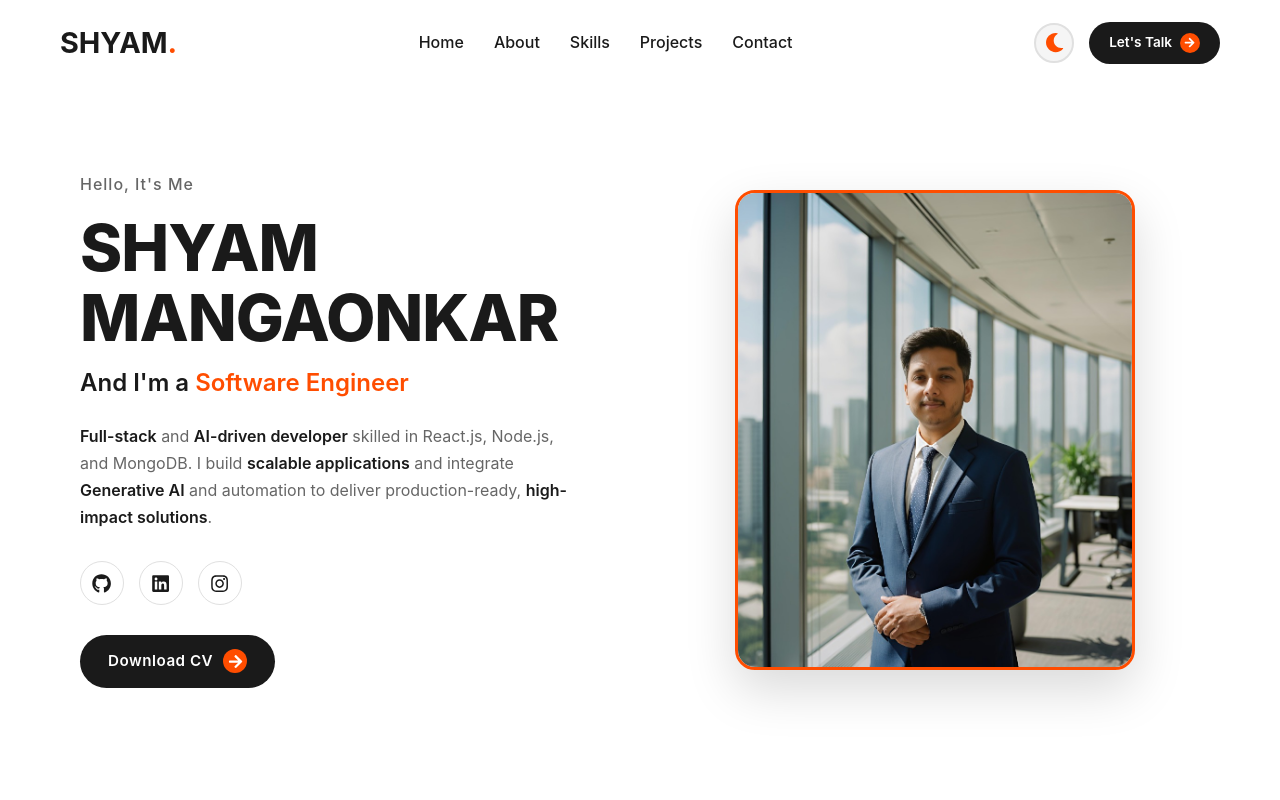
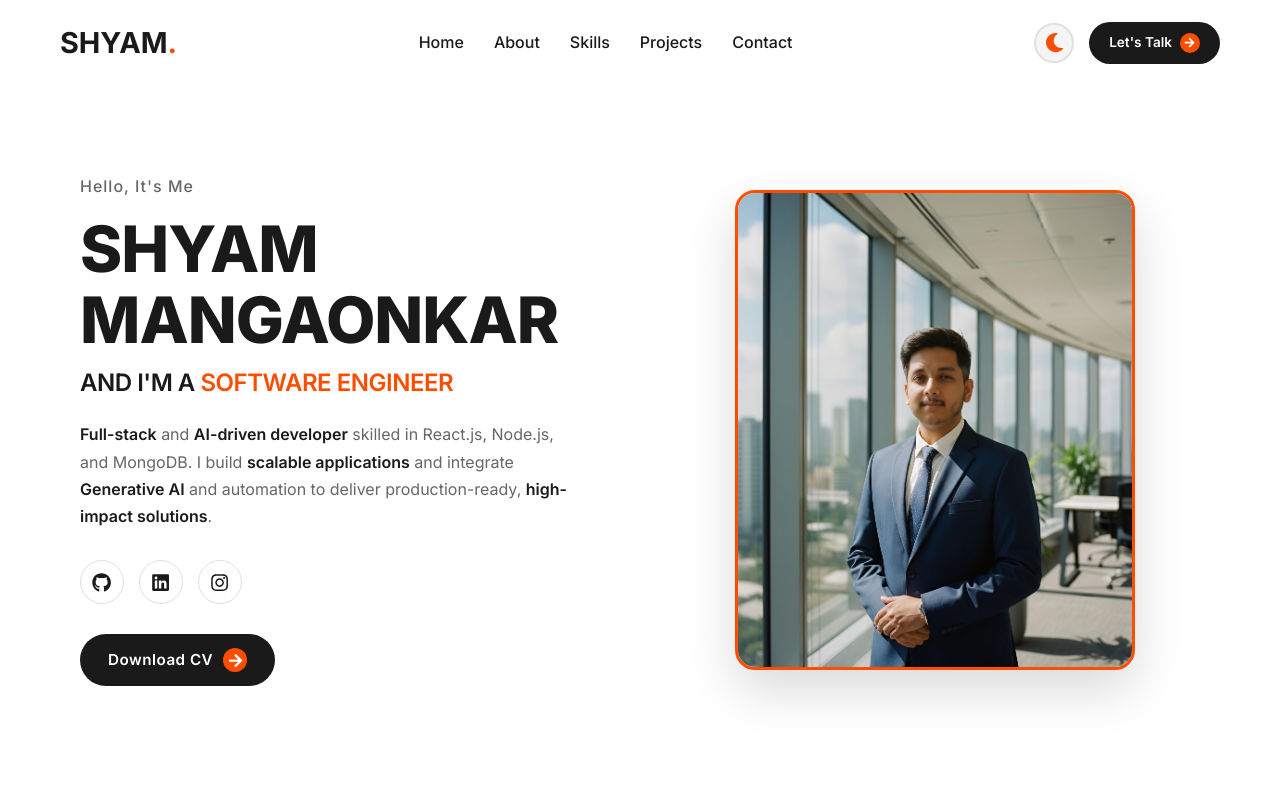
Before and after one commit to ShyamCoder2024/Portfolio, a React (Vite) app: page / in a window 1280 px wide. Shown: the top 800 px of the page. Built offline with nearby package versions, Linux system fonts and the light colour scheme.

Commit message:
Add Clash Display style typography system, fix footer CTA alignment

```diff
--- a/index.html
+++ b/index.html
@@ -4,7 +4,10 @@
     <meta charset="UTF-8" />
     <link rel="icon" type="image/svg+xml" href="/vite.svg" />
     <meta name="viewport" content="width=device-width, initial-scale=1.0" />
-    <title>portfoliio</title>
+    <link rel="preconnect" href="https://fonts.googleapis.com">
+    <link rel="preconnect" href="https://fonts.gstatic.com" crossorigin>
+    <link href="https://fonts.googleapis.com/css2?family=Inter:wght@400;500;600;700;800;900&display=swap" rel="stylesheet">
+    <title>Shyam Mangaonkar | Portfolio</title>
   </head>
   <body>
     <div id="root"></div>
--- a/src/components/Footer.css
+++ b/src/components/Footer.css
@@ -20,6 +20,8 @@
     margin-bottom: 30px;
     color: var(--text-color);
     text-align: center;
+    text-transform: none;
+    letter-spacing: normal;
 }
 
 .cta-headline::after {
--- a/src/index.css
+++ b/src/index.css
@@ -69,14 +69,42 @@ section {
   margin: 0 auto;
 }
 
-h1,
-h2,
-h3,
+/* Typography System - Clash Display Style */
+h1 {
+  font-size: 4rem;
+  font-weight: 900;
+  text-transform: uppercase;
+  letter-spacing: -0.03em;
+  line-height: 1;
+  margin-bottom: 1rem;
+}
+
+h2 {
+  font-size: 2rem;
+  font-weight: 800;
+  text-transform: uppercase;
+  letter-spacing: -0.02em;
+  line-height: 1.1;
+  margin-bottom: 1rem;
+}
+
+h3 {
+  font-size: 1.25rem;
+  font-weight: 700;
+  text-transform: uppercase;
+  letter-spacing: 0;
+  line-height: 1.3;
+  margin-bottom: 0.75rem;
+}
+
 h4,
 h5,
 h6 {
-  line-height: 1.2;
-  margin-bottom: 1rem;
+  font-weight: 700;
+  text-transform: uppercase;
+  letter-spacing: 0.05em;
+  line-height: 1.3;
+  margin-bottom: 0.5rem;
 }
 
 h2 {
```
